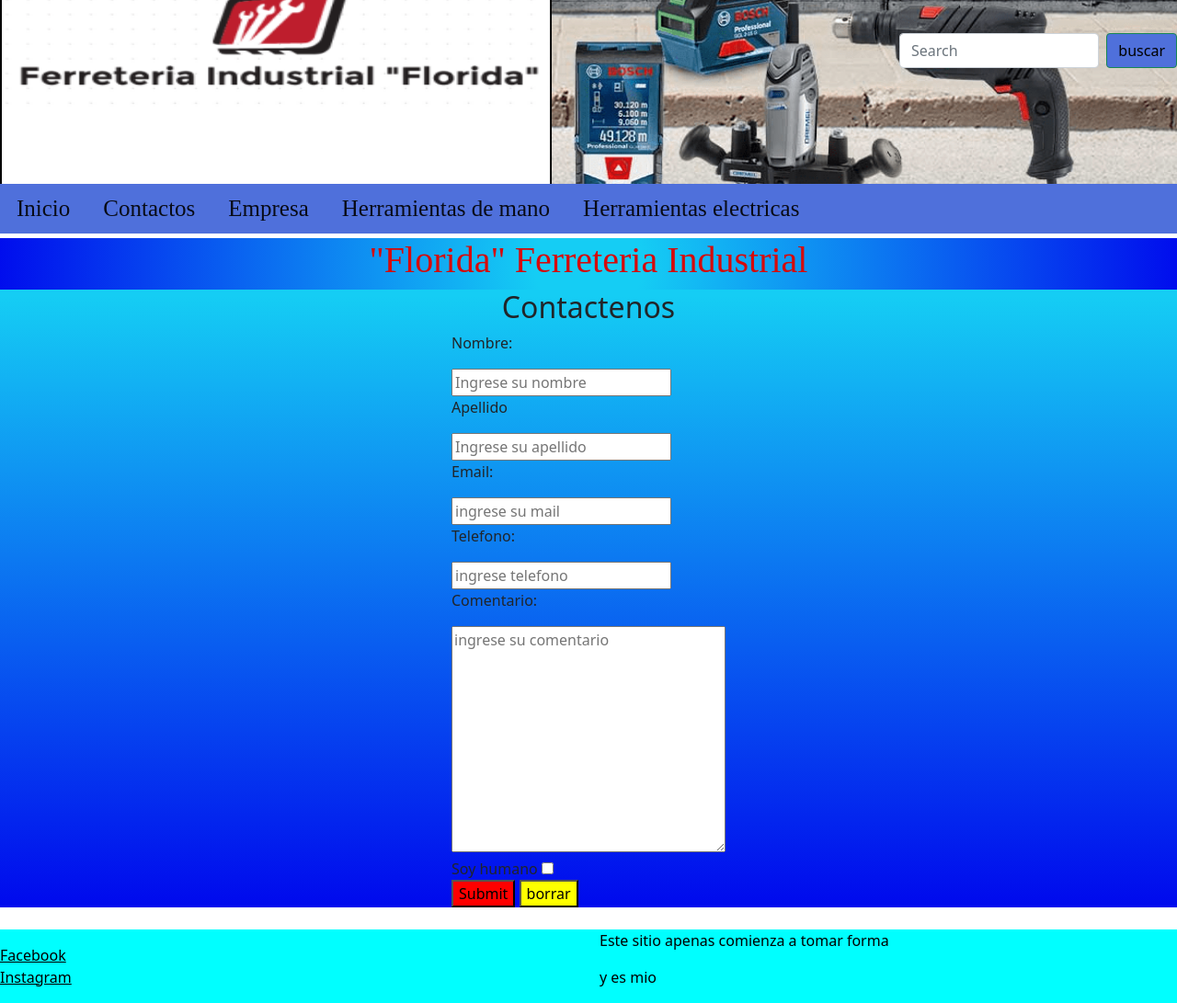
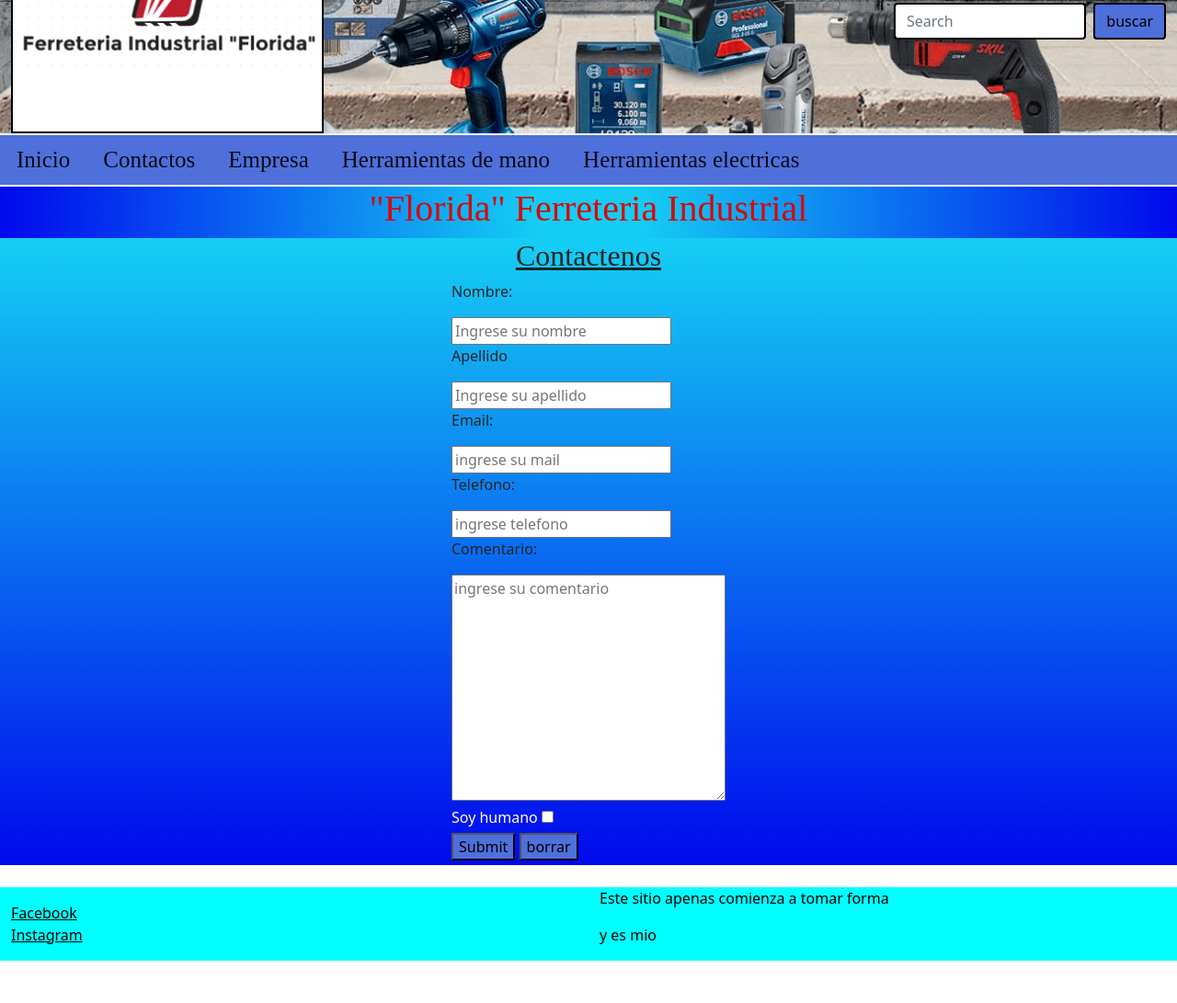
Before and after one commit to CeroMax/repositorio-ferreteria, a website: page paginas/contactos.html in a window 1280 px wide. Shown: the part 95-1186 px from the top of the page at 92% size. After the commit the page ends 1140 px from the top, so only its background shows below. Drawn offline with Linux system fonts and the light colour scheme.

Commit message:
terminado navbar

```diff
--- a/paginas/contactos.html
+++ b/paginas/contactos.html
@@ -12,7 +12,7 @@
     <!--<link rel="stylesheet" href="../css/estilos.css">-->
     <link rel="stylesheet" href="../css/styles.css">
 </head>
-<body class="margenes container-fluid">
+<body class=" container-fluid">
 
     <header>
         <section class="imagenFondo row">
@@ -20,17 +20,18 @@
                 <a href="../index.html"><img class="bordeImagen tamañoImagen2" src="../imagenes/logonuevo2-min.png"  alt="Logo de la pagina"></a>
             </div>
             <div class="buscar col-xs-12 col-md-3">
-                <input class="form-control me-2" type="search" placeholder="Search" aria-label="Search">
-                <button class="colorLetra boton4 btn btn-outline-success" type="submit">buscar</button>
+                <input class=" bordeBuscar form-control me-2" type="search" placeholder="Search" aria-label="Search">
+                <button class="colorLetra boton4 bordeBuscar btn btn-outline-success" type="submit">buscar</button>
             </div>
         </section>
+        <section class="row">
+            <nav class="margenes2 navbar navbar-expand-lg navbar-light bg-light">
+                <div class="margenes colorFondo container-fluid">
 
-        <nav class="margenes2 navbar navbar-expand-lg navbar-light bg-light">
-            <div class="margenes container-fluid">
-
-                <button class="navbar-toggler" type="button" data-bs-toggle="collapse" data-bs-target="#navbarSupportedContent" aria-controls="navbarSupportedContent" aria-expanded="false" aria-label="Toggle navigation">
+                    <button class="navegacion navbar-toggler" type="button" data-bs-toggle="collapse" data-bs-target="#navbarSupportedContent" aria-controls="navbarSupportedContent" aria-expanded="false" aria-label="Toggle navigation">
                         <span class="navbar-toggler-icon"></span>
                     </button>
+
                     <div class="navegacion collapse navbar-collapse" id="navbarSupportedContent">
                         <ul class="menu navbar-nav me-auto mb-2 mb-lg-0">
                             <li class="nav-item">
@@ -53,40 +54,20 @@
                     </div>
                 </div>
             </nav>
+        </section>
 
-        <!--<section class="row">
-            <div class="margenes col 12">
-                <nav class="navegacion">
-                    <ul class="menu">
-                        <li><a href="../index.html">Inicio</a></li>
-                        <li><a href="contactos.html">Contactos</a></li>
-                        <li><a href="empresa.html">Empresa</a></li>
-                        <li><a href="herramientas.html">Herramientas de mano</a>
-                            <ul class="submenu">
-                                <li> <a href="#">Gas</a></li>
-                                <li><a href="#">Plomeria</a></li>
-                                <li><a href="#">Electricidad</a></li>
-                            </ul>
-                        </li>
-                        <li><a href="productos_ferreteria.html">Herramientas electricas</a></li>
-                    </ul>
-                </nav>
-            </div>
-        </section>-->
     </header>
+
     <section class="row">
         <div class="claseH1 col 12">
             <h1>"Florida" Ferreteria Industrial</h1>
         </div>
-
-
-
     </section>
 
 
-    <section>
-        <article class="flexboxContactos">
-            <h2>Contactenos</h2>
+    <section class="row">
+        <article class=" flexboxContactos">
+            <h2 class="tipoLetra">Contactenos</h2>
             <form action="#">
                 <div>
                     <p>Nombre:</p>
@@ -108,11 +89,11 @@
                     <p>Comentario:</p>
                     <textarea name="" id="" cols="30" rows="10" placeholder="ingrese su comentario"></textarea>
                 </div>
-                <div>Soy humano
+                <div class="colorLetra2">Soy humano
                     <input type="checkbox" name="acepta" value="1">
                 </div>
-                <input class="boton1" type="submit" name="enviar">
-                <input class="boton2" type="reset" value="borrar">
+                <input class="boton4 margenInferior" type="submit" name="enviar">
+                <input class="boton4 margenInferior" type="reset" value="borrar">
 
 
             </form>
--- a/scss/_variables.scss
+++ b/scss/_variables.scss
@@ -71,9 +71,8 @@ $estilos: (
   margin: 0px;
 }
 .margenes2{
-  padding: 0px;
+  padding: 2px 0px;
   margin: 0px;
-  bottom: 5px;
 }
 .imagenFondo{
   background-image: url(../imagenes/fotoferreteria5-min.png);
@@ -174,3 +173,22 @@ $estilos: (
 .colorLetra{
   color: black;
 }
+.margenInferior{
+  margin-top: 5px;
+  margin-bottom: 5px;
+}
+.colorLetra2{
+  color: white;
+}
+.bordeBuscar{
+  border: 2px solid black;
+  margin-top: 5px;
+  margin-bottom: 10px;
+}
+.colorFondo{
+  background: radial-gradient(circle, rgba(21,205,244,1) 9%, rgba(0,9,237,1) 100%);
+}
+.tipoLetra{
+  font-family: 'Times New Roman';
+  text-decoration: underline;
+}
```
Also changed, not shown: css/styles.css. Lines whose indentation alone changed are shown as unchanged.
